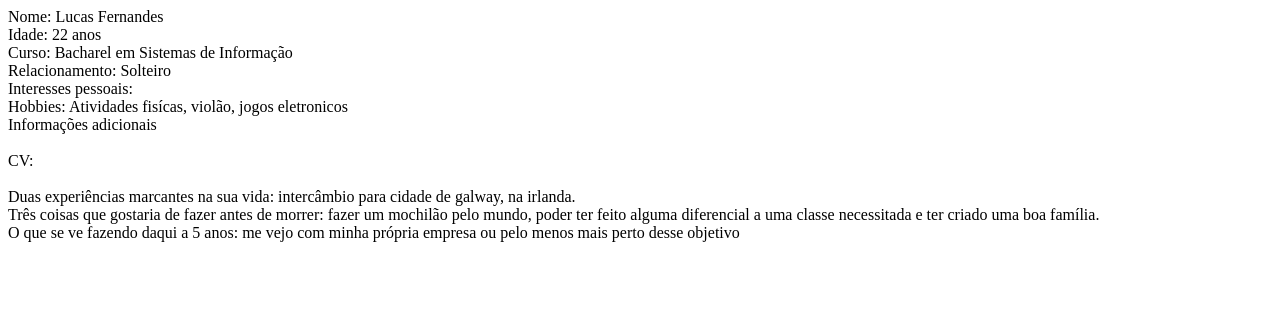
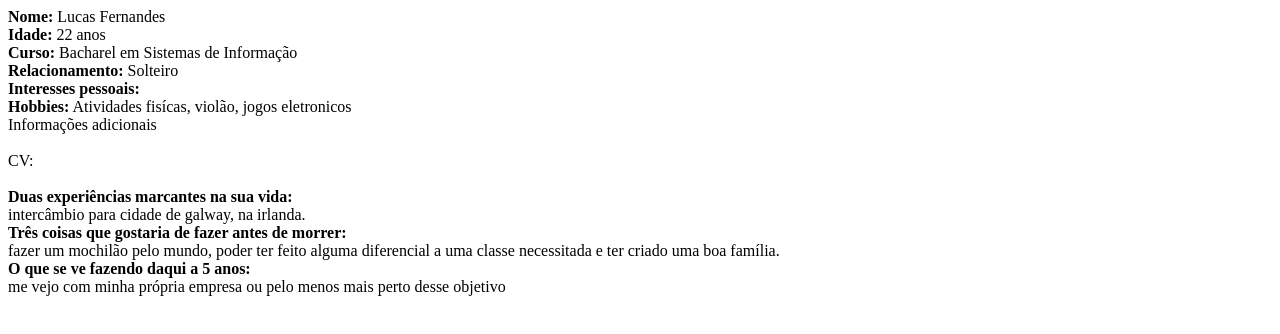
Before and after one commit to joseffer/St767, a plain HTML site: page public_html/Lucas/bioLucas.html in a window 1280 px wide. Drawn offline with Linux system fonts and the light colour scheme.

Commit message:
atualização

```diff
--- a/public_html/Lucas/bioLucas.html
+++ b/public_html/Lucas/bioLucas.html
@@ -13,20 +13,23 @@ and open the template in the editor.
     <body>
         <div>
 
-            Nome: Lucas Fernandes<br />
-            Idade: 22 anos<br />
-            Curso: Bacharel em Sistemas de Informação<br />
-            Relacionamento: Solteiro<br />
-            Interesses pessoais: <br />
-            Hobbies: Atividades fisícas, violão, jogos eletronicos<br />
+            <b>Nome:</b> Lucas Fernandes<br />
+            <b>Idade:</b> 22 anos<br />
+                <b>Curso:</b> Bacharel em Sistemas de Informação<br />
+                <b>Relacionamento:</b> Solteiro<br />
+                <b>Interesses pessoais:</b> <br />
+                <b>Hobbies:</b> Atividades fisícas, violão, jogos eletronicos<br />
 
 
             Informações adicionais <br /><br />
             CV: <br /><br />
 
-            Duas experiências marcantes na sua vida: intercâmbio para cidade de galway, na irlanda.  <br />
-            Três coisas que gostaria de fazer antes de morrer: fazer um mochilão pelo mundo, poder ter feito alguma diferencial a uma classe necessitada e ter criado uma boa família. <br />
-            O que se ve fazendo daqui a 5 anos: me vejo com minha própria empresa ou pelo menos mais perto desse objetivo <br />
+            <b>Duas experiências marcantes na sua vida:</b><br /> intercâmbio para cidade de galway, na irlanda.  <br />
+            <b>Três coisas que gostaria de fazer antes de morrer:</b><br /> fazer um mochilão pelo mundo, poder ter feito alguma diferencial a uma classe necessitada e ter criado uma boa família. <br />
+            <b>O que se ve fazendo daqui a 5 anos:</b><br /> me vejo com minha própria empresa ou pelo menos mais perto desse objetivo <br />
+
+
+
         </div>
     </body>
 </html>
```
Also changed, not shown: public_html/Lucas/lucas.html (+2 -2 lines), public_html/Lucas/lucas.png (added).
